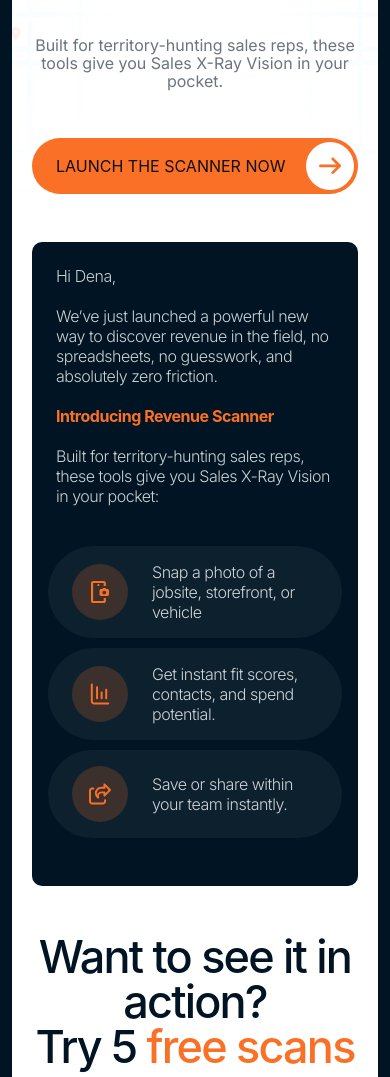
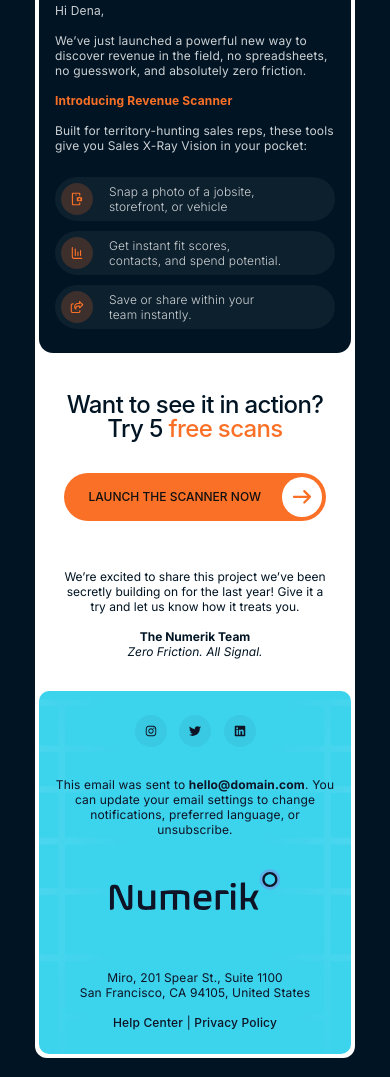
Before and after one commit to adamkatsu/numerik, a website built with Vite: page index.html in a window 390 px wide. Shown: the part 570-1647 px from the top of the page. Built offline with nearby package versions, Linux system fonts and the light colour scheme; a web font is replaced by a local one.

```diff
--- a/index.html
+++ b/index.html
@@ -12,13 +12,6 @@
     <style type="text/css">
       body, table, td, div, a, span { font-family: 'Mozilla Text', -apple-system, BlinkMacSystemFont, 'Segoe UI', Roboto, Arial, sans-serif; }
       .subcopy { font-family: 'Inter', sans-serif; }
-      @media only screen and (max-width:600px) {
-        .container { width:100% !important; }
-        .p-section { padding-left:16px !important; padding-right:16px !important; }
-        .card-bottom { padding: 24px 16px 48px !important; font-size: 16px !important;}
-        .card-bottom td { font-size: 16px !important; padding-left: 16px !important;}
-        .card-top { padding: 24px 24px 16px !important; font-size: 16px !important;}
-      }
     </style>
     <!--[if mso]>
     <style type="text/css">
@@ -34,10 +27,10 @@
       <table role="presentation" cellpadding="0" cellspacing="0" border="0" width="100%" style="border-collapse:collapse;">
         <tr>
           <td align="center" style="padding:24px 12px;">
-            <table role="presentation" cellpadding="0" cellspacing="0" border="0" width="600" class="container" style="width:600px; max-width:600px; background-color:#ffffff; border-radius:12px; overflow:hidden;">
+            <table role="presentation" cellpadding="0" cellspacing="0" border="0" width="320" class="container" style="width:100%; max-width:320px; background-color:#ffffff; border-radius:12px; overflow:hidden;">
               <!-- HERO IMAGE -->
               <tr>
-                <td style="padding:20px;">
+                <td style="padding:4px;">
                   <img src="/src/assets/Header.png" alt="Numerik" width="600" class="img-responsive" style="display:block; width:100%; max-width:600px; height:auto; border:0;" />
                 </td>
               </tr>
@@ -45,16 +38,16 @@
               <!-- HEADLINE + CTA (with subtle background) -->
               <tr>
                 <td align="center" background="/src/assets/Background-1.png" style="background-image:url('/src/assets/Background-1.png'); background-repeat:no-repeat; background-position:center top; background-size:cover;">
-                  <div class="p-section" style="padding:48px 24px 24px 24px; color:#001423;">
-                    <div class="headline" style="font-size:45px; line-height:100%; font-weight:500; letter-spacing: -0.04em">Find hidden revenue...<br/>Right from your <span style="color:#FA7027;">camera</span></div>
+                  <div class="p-section" style="padding:40px 20px 24px 20px; color:#001423;">
+                    <div class="headline" style="font-size:24px; line-height:100%; font-weight:600; letter-spacing: -0.04rem">Find hidden revenue...<br/>Right from your <span style="color:#FA7027;">camera</span></div>
                   </div>
-                  <div class="p-section subcopy" style="padding:24px 24px 24px 24px; color:#6b7480; font-size:16px; line-height:18px; max-width: 383px;">
+                  <div class="p-section subcopy" style="padding:0px 20px 32px 20px; color:#6b7480; font-size:12px; line-height:125%;">
                     Built for territory-hunting sales reps, these tools give you Sales X-Ray Vision in your pocket.
                   </div>
-                  <div class="p-section" style="padding:24px 24px 48px 24px;">
+                  <div class="p-section" style="padding:0px 24px 40px 24px;">
                     <div style="display:inline-block; vertical-align:middle; background:#FA7027; border-radius:10000px; padding:4px 4px 4px 24px;">
-                      <a href="#" class="cta" style="vertical-align: middle; display:inline-block; color:#101010; text-decoration:none; font-size:16px; font-weight:400; line-height:100%;">LAUNCH THE SCANNER NOW</a>
-                      <img src="/src/assets/arrow-right.svg" width="48" style="display:inline-block; vertical-align:middle; border:0; margin-left: 16px;" alt=">" />
+                      <a href="#" class="cta" style="vertical-align: middle; display:inline-block; color:#101010; text-decoration:none; font-size:12px; font-weight:500; line-height:100%;">LAUNCH THE SCANNER NOW</a>
+                      <img src="/src/assets/arrow-right.svg" width="40" style="display:inline-block; vertical-align:middle; border:0; margin-left: 16px;" alt=">" />
                     </div>
                   </div>
                 </td>
@@ -62,42 +55,43 @@
 
               <!-- DARK FEATURE CARD -->
               <tr>
-                <td align="center" style="padding:0 20px 0 20px;">
-                  <div style="background:#001423; border-radius:10px;">
-                    <div class="card-top" style="font-family: 'Inter', sans-serif !important; padding:40px 40px 24px 40px; color:rgba(255,255,255,0.8); font-size:20px; font-weight:300; line-height: 125%; letter-spacing: -0.03em; text-align:left;">
-                      <span style="margin-bottom:8px;">Hi Dena,</span> <br> <br>
+                <td align="center" style="padding:0 4px 0">
+                  <div style="background:#001423; border-radius:14px;">
+                    <div class="card-top" style="font-family: 'Inter', sans-serif !important; padding:24px 16px 24px 16px; color:rgba(255,255,255,0.8); font-size:12px; font-weight:400; line-height: 125%; letter-spacing: 0.01rem
+                    ; text-align:left;">
+                      <span style="margin-bottom:48px;">Hi Dena,</span> <br> <br>
                       We’ve just launched a powerful new way to discover revenue in the field, no spreadsheets, no guesswork, and absolutely zero friction.<br/><br/>
                       <span style="color:#FA7027; font-weight:700;">Introducing Revenue Scanner</span><br/><br/>
                       Built for territory-hunting sales reps, these tools give you Sales X-Ray Vision in your pocket:
                     </div>
-                    <div class="card-bottom" style="padding:24px 40px 72px 40px; font-family: 'Inter', sans-serif !important; color:rgba(255,255,255,0.8); font-size:20px; font-weight:300; line-height: 125%; letter-spacing: -0.03em; text-align:left;">
+                    <div class="card-bottom" style="padding:0px 16px 24px 16px; font-family: 'Inter', sans-serif !important; color:rgba(255,255,255,0.8); font-size:20px; font-weight:300; line-height: 125%; letter-spacing: 0.01em; text-align:left;">
                       <!-- Feature item rows -->
                       <table role="presentation" cellpadding="0" cellspacing="0" border="0" width="100%" style="background:rgba(255,255,255,0.05); border-radius:1000px; margin-bottom:10px;">
                         <tr>
-                          <td width="72" align="center" valign="middle" style="padding:16px 0 16px 16px;">
-                            <img src="/src/assets/icon-1.svg" width="56" alt="icon" style="display:block; border:0;" />
+                          <td width="32" align="center" valign="middle" style="padding: 6px 16px 6px 6px">
+                            <img src="/src/assets/icon-1.svg" width="32" alt="icon" style="display:block; border:0;" />
                           </td>
-                          <td valign="middle" style="font-family: 'Inter', sans-serif !important; padding:16px 32px 16px 20px; color:rgba(255,255,255,0.8); font-size:20px; font-weight:300; line-height:125%; letter-spacing:-0.03em; text-align:left;">
+                          <td valign="middle" style="font-family: 'Inter', sans-serif !important; color:rgba(255,255,255,0.8); font-size:12px; font-weight:300; line-height:125%; letter-spacing: 0.01rem; text-align:left; padding: 6px 51px 6px 0px;">
                             Snap a photo of a jobsite, storefront, or vehicle
                           </td>
                         </tr>
                       </table>
                       <table role="presentation" cellpadding="0" cellspacing="0" border="0" width="100%" style="background:rgba(255,255,255,0.05); border-radius:1000px; margin-bottom:10px;">
                         <tr>
-                          <td width="72" align="center" valign="middle" style="padding:16px 0 16px 16px;">
-                            <img src="/src/assets/icon-2.svg" width="56" alt="icon" style="display:block; border:0;" />
+                          <td width="32" align="center" valign="middle" style="padding: 6px 16px 6px 6px">
+                            <img src="/src/assets/icon-2.svg" width="32" alt="icon" style="display:block; border:0;" />
                           </td>
-                          <td valign="middle" style="font-family: 'Inter', sans-serif !important; padding:16px 32px 16px 20px; color:rgba(255,255,255,0.8); font-size:20px; font-weight:300; line-height:125%; letter-spacing:-0.03em; text-align:left;">
+                          <td valign="middle" style="font-family: 'Inter', sans-serif !important; color:rgba(255,255,255,0.8); font-size:12px; font-weight:300; line-height:125%; letter-spacing: 0.01rem; text-align:left; padding: 6px 51px 6px 0px;">
                             Get instant fit scores, contacts, and spend potential.
                           </td>
                         </tr>
                       </table>
                       <table role="presentation" cellpadding="0" cellspacing="0" border="0" width="100%" style="background:rgba(255,255,255,0.05); border-radius:1000px;">
                         <tr>
-                          <td width="72" align="center" valign="middle" style="padding:16px 0 16px 16px;">
-                            <img src="/src/assets/icon-3.svg" width="56" alt="icon" style="display:block; border:0;" />
+                          <td width="32" align="center" valign="middle" style="padding: 6px 16px 6px 6px">
+                            <img src="/src/assets/icon-3.svg" width="32" alt="icon" style="display:block; border:0;" />
                           </td>
-                          <td valign="middle" style="font-family: 'Inter', sans-serif !important; padding:16px 32px 16px 20px; color:rgba(255,255,255,0.8); font-size:20px; font-weight:300; line-height:125%; letter-spacing:-0.03em; text-align:left;">
+                          <td valign="middle" style="font-family: 'Inter', sans-serif !important; color:rgba(255,255,255,0.8); font-size:12px; font-weight:300; line-height:125%; letter-spacing: 0.01rem; text-align:left; padding: 6px 51px 6px 0px;">
                             Save or share within your team instantly.
                           </td>
                         </tr>
@@ -109,21 +103,21 @@
 
               <!-- FREE SCANS SECTION -->
               <tr>
-                <td align="center" class="p-section" style="padding:48px 24px 24px 24px; font-family: -apple-system, BlinkMacSystemFont, 'Segoe UI', Roboto, Arial, sans-serif; color:#001423;">
-                  <div class="headline" style="font-size:45px; line-height:100%; font-weight:500; letter-spacing: -0.04em">Want to see it in action?<br/>Try 5 <span style="color:#FA7027;">free scans</span></div>
+                <td align="center" class="p-section" style="padding:40px 20px 16px 20px; font-family: -apple-system, BlinkMacSystemFont, 'Segoe UI', Roboto, Arial, sans-serif; color:#001423;">
+                  <div class="headline" style="font-size:24px; line-height:100%; font-weight:500; letter-spacing: -0.04rem">Want to see it in action?<br/>Try 5 <span style="color:#FA7027;">free scans</span></div>
                 </td>
               </tr>
               <tr>
-                <td align="center" class="p-section" style="padding:24px 24px 24px 24px;">
+                <td align="center" class="p-section" style="padding:16px 20px 16px 20px;">
                   <div style="display:inline-block; vertical-align:middle; background:#FA7027; border-radius:10000px; padding:4px 4px 4px 24px;">
-                    <a href="#" class="cta" style="vertical-align: middle; display:inline-block; color:#101010; text-decoration:none; font-size:16px; font-weight:400; line-height:100%;">LAUNCH THE SCANNER NOW</a>
-                    <img src="/src/assets/arrow-right.svg" width="48" style="display:inline-block; vertical-align:middle; border:0; margin-left: 16px;" alt=">" />
+                    <a href="#" class="cta" style="vertical-align: middle; display:inline-block; color:#101010; text-decoration:none; font-size:12px; font-weight:500; line-height:100%;">LAUNCH THE SCANNER NOW</a>
+                    <img src="/src/assets/arrow-right.svg" width="40" style="display:inline-block; vertical-align:middle; border:0; margin-left: 16px;" alt=">" />
                   </div>
                 </td>
               </tr>
               <tr>
-                <td align="center" class="p-section" style="padding:32px 24px 12px 24px; color:#001423; font-size:20px; line-height:18px;">
-                  <div style="max-width: 420px; font-family: 'Inter', sans-serif; font-weight: 400; line-height: 125%; letter-spacing: -0.03em">
+                <td align="center" class="p-section" style="padding:32px 24px 12px 24px; color:#001423; font-size:12px; line-height:125%;">
+                  <div style="max-width: 420px; font-family: 'Inter', sans-serif; font-weight: 400; line-height: 125%; letter-spacing: 0.001rem">
                     We’re excited to share this project we’ve been secretly building on for the last year! Give it a try and let us know how it treats you.
                     <br><br><strong>The Numerik Team</strong><br/>
                     <i>Zero Friction. All Signal.</i>
@@ -138,20 +132,20 @@
 
               <!-- FOOTER PANEL -->
               <tr>
-                <td align="center" style="padding:0 20px 20px 20px;">
-                  <div background="/src/assets/Background-2.png" style="background-image:url('/src/assets/Background-2.png'); background-repeat:no-repeat; background-position:center; background-size:cover; border-radius:10px; background-color: #3CD3ED; padding: 48px;">
+                <td align="center" style="padding:0 4px 4px 4px;">
+                  <div background="/src/assets/Background-2.png" style="background-image:url('/src/assets/Background-2.png'); background-repeat:no-repeat; background-position:center; background-size:cover; border-radius:10px; background-color: #3CD3ED; padding: 24px 16px 0px;">
                     <div style="padding:0; text-align:center; max-width: 308px;">
-                      <a href="#" style="display:inline-block; margin-right: 16px;"><img src="/src/assets/icon-instagram.svg" width="32" style="display:block; border:0;" alt="Instagram" /></a>
-                      <a href="#" style="display:inline-block; margin-right: 16px;"><img src="/src/assets/icon-twitter.svg" width="32" style="display:block; border:0;" alt="Twitter" /></a>
+                      <a href="#" style="display:inline-block; margin-right: 8px;"><img src="/src/assets/icon-instagram.svg" width="32" style="display:block; border:0;" alt="Instagram" /></a>
+                      <a href="#" style="display:inline-block; margin-right: 8px;"><img src="/src/assets/icon-twitter.svg" width="32" style="display:block; border:0;" alt="Twitter" /></a>
                       <a href="#" style="display:inline-block;"><img src="/src/assets/icon-linkedin.svg" width="32" style="display:block; border:0;" alt="LinkedIn" /></a>
                     </div>
-                    <div class="footer-copy" style="font-family: 'Inter', sans-serif; padding:45px 0 30px; max-width: 308px; color:#0E1325; font-size:14px; line-height:14px; line-height: 125%; letter-spacing: -0.03rem; text-align:center;">
+                    <div class="footer-copy" style="font-family: 'Inter', sans-serif; padding:24px 0; color:#0E1325; font-size:12px; line-height: 125%; letter-spacing: 0.01rem; text-align:center;">
                       This email was sent to <strong>hello@domain.com</strong>. You can update your email settings to change notifications, preferred language, or unsubscribe.
                     </div>
-                    <div style="text-align:center; max-width: 308px;">
+                    <div style="text-align:center; max-width: 200px;">
                       <img src="/src/assets/logo-footer.svg" alt="Numerik" width="100%" style="display:block; border:0; margin:0 auto;" />
                     </div>
-                    <div class="footer-copy" style="font-family: 'Inter', sans-serif; padding:45px 0 0; max-width: 308px; color:#0E1325; font-size:14px; line-height:14px; line-height: 125%; letter-spacing: -0.03rem; text-align:center;">
+                    <div class="footer-copy" style="font-family: 'Inter', sans-serif; padding:45px 0 0; max-width: 308px; color:#0E1325; font-size:12px; line-height: 125%; letter-spacing: 0.01rem; text-align:center; padding-bottom: 24px">
                       Miro, 201 Spear St., Suite 1100 <br>
                       San Francisco, CA 94105, United States
                       <br><br>
```
